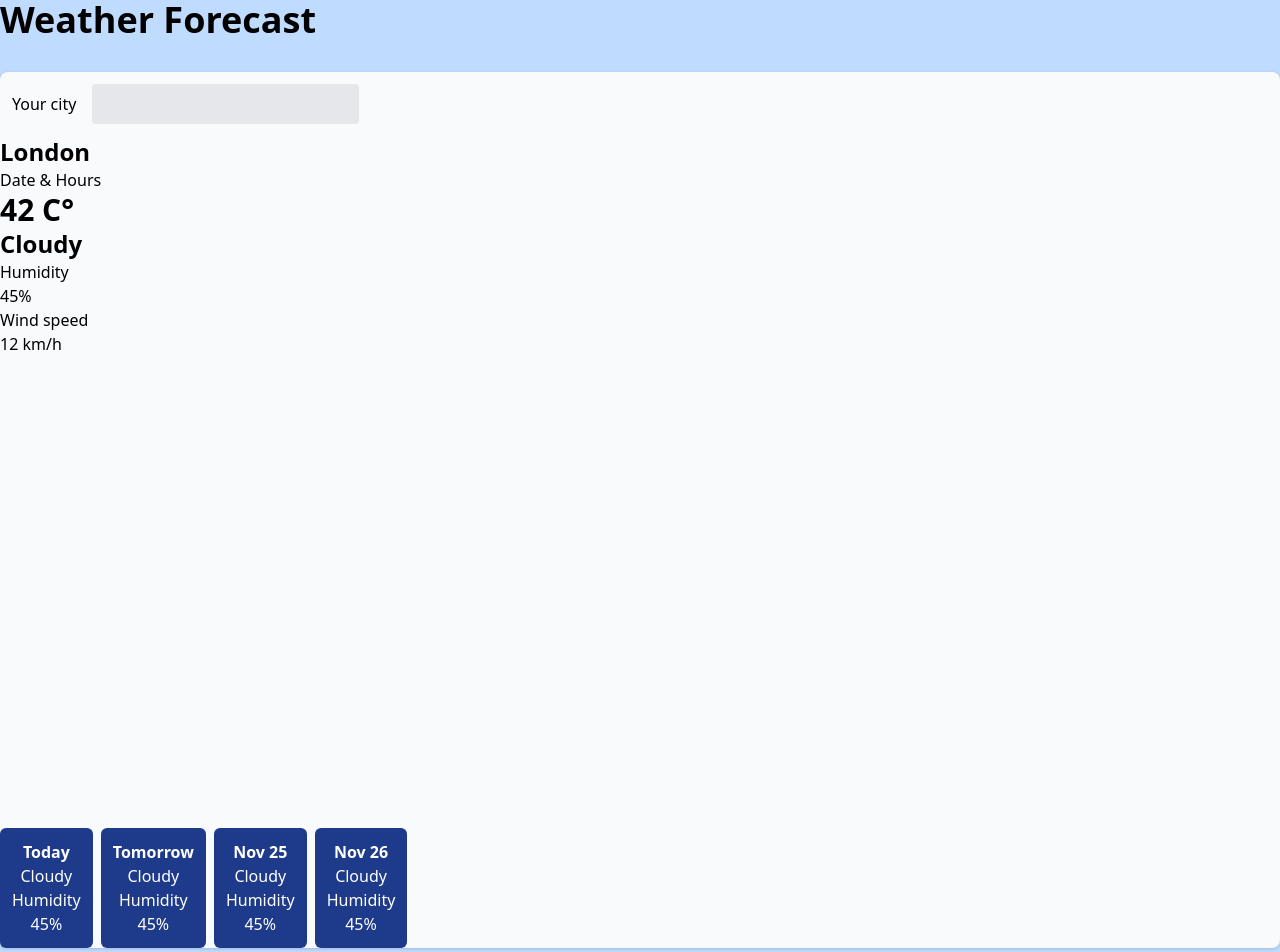
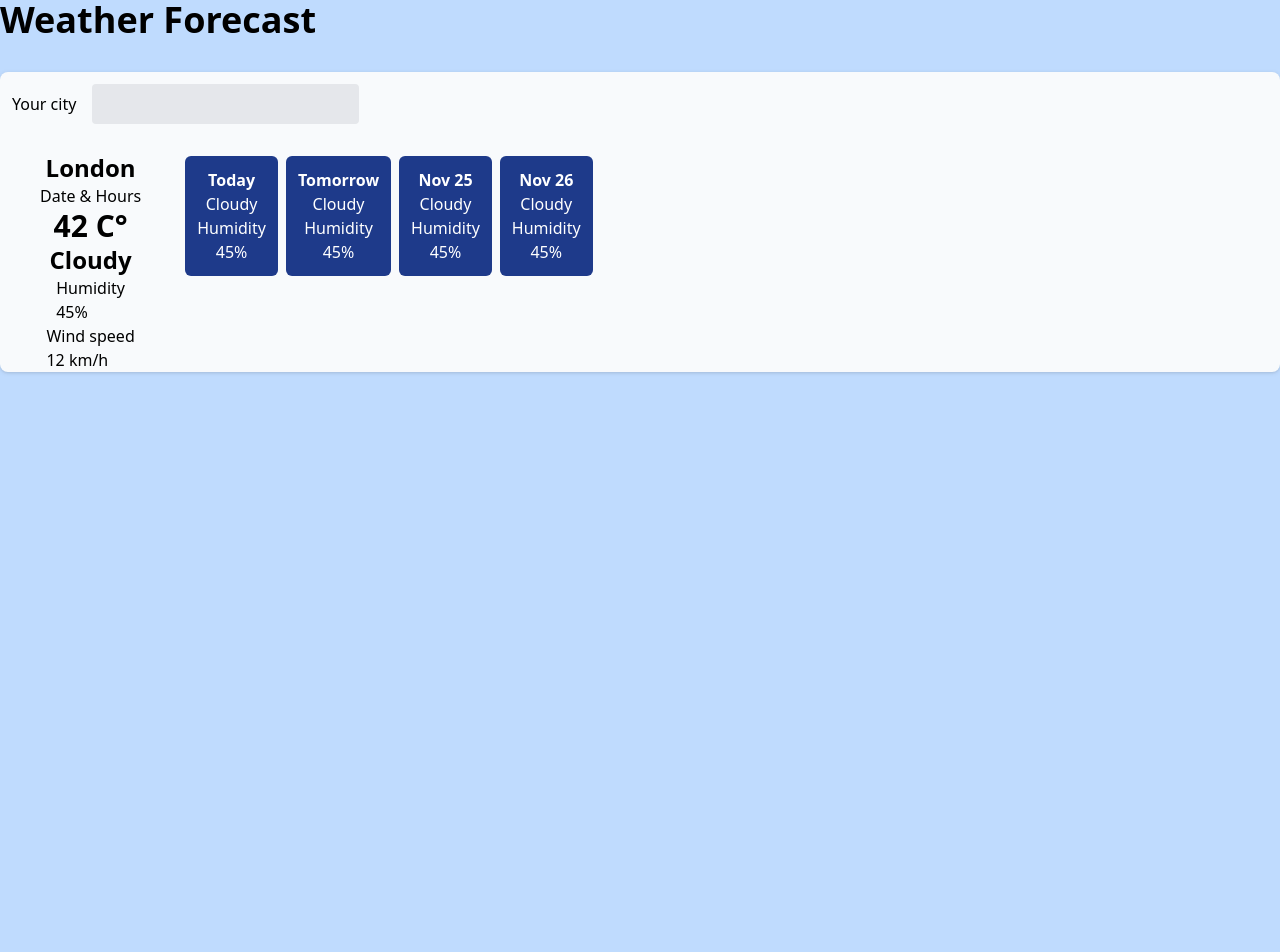
Before and after one commit to BliTz037/WeatherForecast, a React (Vite) app: page / in a window 1280 px wide. Shown: the top 952 px of the page. After the commit the page ends 800 px from the top, so only its background shows below. Built offline with nearby package versions, Linux system fonts and the light colour scheme.

Commit message:
[FIX] weather-dashboard display

```diff
--- a/src/App.tsx
+++ b/src/App.tsx
@@ -13,15 +13,15 @@ function App() {
       <div className="container mx-auto my-8 bg-slate-50 rounded-lg drop-shadow">
         <CityWeatherForm />
 
-        <div className="weather-dashboard grid gap-4 grid-cols-3 grid-rows-3">
+        <div className="weather-dashboard flex flex-wrap space-x-10 space-y-4">
           <TemperatureChart />
           <WeatherNow />
-        </div>
-        <div className="weather-week flex flex-row gap-2">
-          <WeatherDay day="Today" temperature={42} humidity={45} weather="Cloudy" />
-          <WeatherDay day="Tomorrow" temperature={42} humidity={45} weather="Cloudy" />
-          <WeatherDay day="Nov 25" temperature={42} humidity={45} weather="Cloudy" />
-          <WeatherDay day="Nov 26" temperature={42} humidity={45} weather="Cloudy" />
+          <div className="weather-week p-1 flex flex-row gap-2">
+            <WeatherDay day="Today" temperature={42} humidity={45} weather="Cloudy" />
+            <WeatherDay day="Tomorrow" temperature={42} humidity={45} weather="Cloudy" />
+            <WeatherDay day="Nov 25" temperature={42} humidity={45} weather="Cloudy" />
+            <WeatherDay day="Nov 26" temperature={42} humidity={45} weather="Cloudy" />
+          </div>
         </div>
       </div>
     </div>
--- a/src/components/WeatherDay.tsx
+++ b/src/components/WeatherDay.tsx
@@ -3,7 +3,7 @@ const WeatherDay = (props:
     { day: string, temperature: number, humidity: number, weather: string }
 ) => {
     return (
-        <div className="weather-day rounded-md p-3 text-center bg-blue-900 text-white w-min">
+        <div className="weather-day rounded-md h-min p-3 text-center bg-blue-900 text-white w-min">
             <p className="font-semibold">{ props.day }</p>
             <p>{ props.weather }</p>
             <div className="humidity-data">
--- a/src/components/WeatherNow.tsx
+++ b/src/components/WeatherNow.tsx
@@ -1,6 +1,6 @@
 const WeatherNow = () => {
     return (
-        <div className="weather-now">
+        <div className="weather-now flex flex-col items-center justify-center">
             <h3 className="text-2xl font-bold">London</h3>
             <p>Date & Hours</p>
             <p className="font-bold text-3xl">42 C°</p>
```
